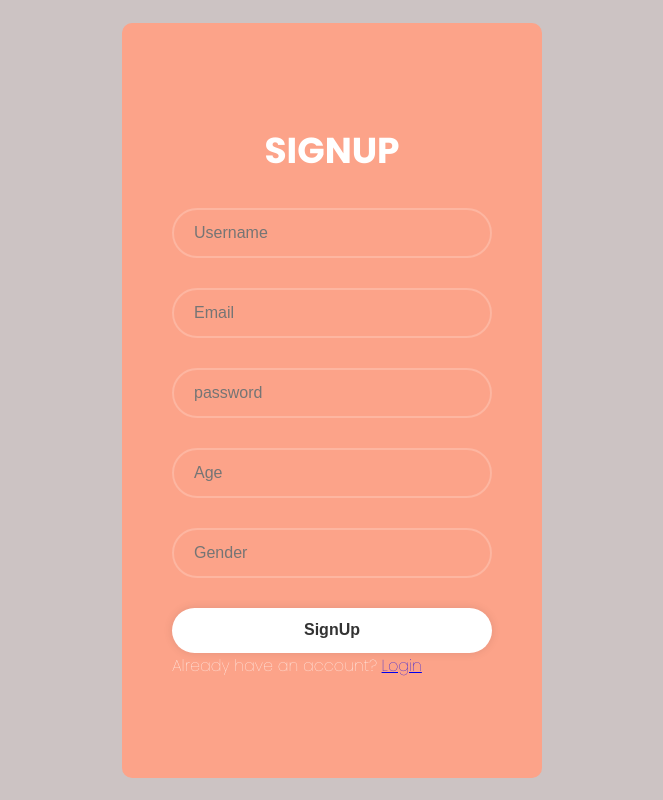
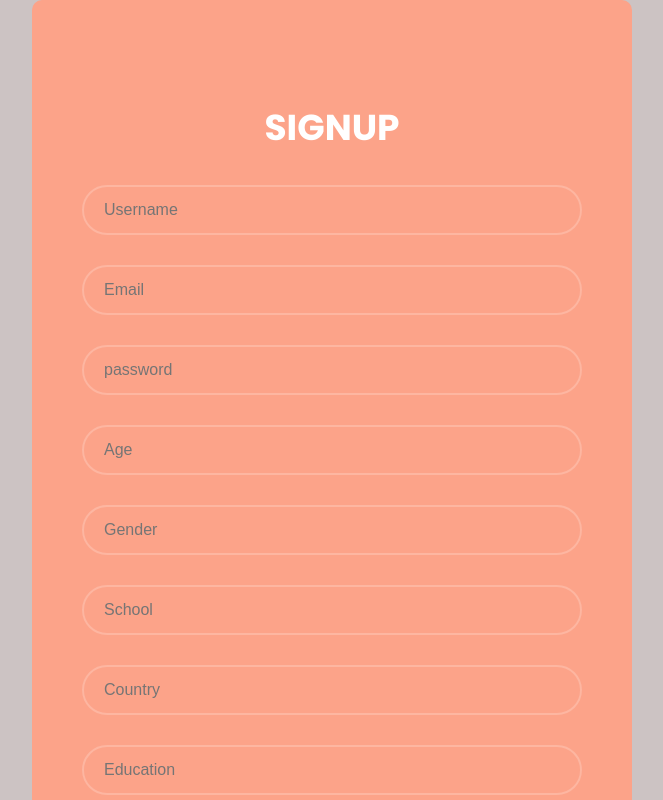
Before and after one commit to Rowaida-Ali/fatayat_elkwa, a React (Create React App) app in the folder frontend/login/: page /signup in a window 1280 px wide. Shown: the top 800 px of the page, without its empty margins (308-971 px from the left). Built offline with nearby package versions, Linux system fonts and the light colour scheme.

Commit message:
homepage & apifor signup

```diff
--- a/frontend/login/src/components/Homepage/homepage.css
+++ b/frontend/login/src/components/Homepage/homepage.css
@@ -1,24 +1,25 @@
-.home{
+/*.home{
     width: 420px;
-    background: #fca389;
+    height: 500px;
+
     color: #fff;
     border-radius: 10px ;
     padding: 30px 40px;
-}
+}*/
 .home h1 {
     font-size: 36px;
     text-align: center;
 }
-.home button{
-    width: 100%;
-    height: 45px;
+.home .items{
+    width:800px ;
+    height: 80px;
     background: #fff;
-    border: none;
     outline: none;
+    border: 2px solid rgba(255,255,255, .2);
     border-radius: 40px;
-    box-shadow: 0 0 10px rgba(0, 0, 0, .1);
-    cursor: pointer;
     font-size: 16px;
-    color: #333;
-    font-weight: 700;
+    color: #0c0c0c;
+    padding: 20px 45px 20px 20px;
+    margin: 30px 0 ;
+    text-align: center;
 }
--- a/frontend/login/src/components/Homepage/homepage.jsx
+++ b/frontend/login/src/components/Homepage/homepage.jsx
@@ -2,13 +2,14 @@ import React from 'react'
 import './homepage.css';
 const HomePage = ()=> {
     return(
-        <div className='home'>
-           <h1>Home page</h1>
-           <div className='content'>
-            <button type=''>TO-DO List</button>
-            <button type=''>Study Abroad</button>
-            <button type=''>Taking Notes</button>
+        <div class="home">
+           <h1>Home</h1>
+           <div>
+           <div class='items'>  <b>TO-DO List</b> </div>
+            <div class='items'> <b>Study Abroad</b> </div>
+            <div class='items'> <b>Taking Notes</b> </div>
            </div>
+
         </div>
     );
 };
--- a/frontend/login/src/components/LoginForm/LoginForm.jsx
+++ b/frontend/login/src/components/LoginForm/LoginForm.jsx
@@ -27,6 +27,7 @@ const LoginForm = () => {
         <div className='wrapper'>
                 <h1>LogIn</h1>
                 <form onSubmit={handleSubmit}>
+
                 <div className="input-box">
                     <input type="text" placeholder='Email' required
                     value={email}
@@ -35,6 +36,7 @@ const LoginForm = () => {
 
                     <MdEmail className='icon' />
                 </div>
+
                 <div className="input-box">
                     <input type="password" placeholder='password' required
                     value={password}
--- a/frontend/login/src/components/SignupForm/SignupForm.css
+++ b/frontend/login/src/components/SignupForm/SignupForm.css
@@ -1,5 +1,5 @@
 .signup-wrapper{
-    width: 420px;
+    width: 600px;
     margin: auto;
     background: #fca389;
     color: #fff;
@@ -31,6 +31,9 @@
 .input-box input ::placeholder{
     color: #fff;
 }
+.signup-wrapper .update{
+    text-align:left;
+}
 .signup-wrapper button{
     width: 100%;
     height: 45px;
@@ -43,6 +46,7 @@
     font-size: 16px;
     color: #333;
     font-weight: 700;
+    margin-bottom: 20px;
 }
 .signup-wrapper .Login-link{
     font-size: 14.5px;
--- a/frontend/login/src/components/SignupForm/SignupForm.jsx
+++ b/frontend/login/src/components/SignupForm/SignupForm.jsx
@@ -1,30 +1,84 @@
-import React from 'react'
+import React, { useState } from 'react'
 import './SignupForm.css';
+const SignupForm = () => {
+    const [password, setPassword] = useState('');
+    const [email, setEmail] = useState('');
+    const [Gender,setGender]=useState('');
+    const [age, setAge] = useState('');
+    const [school, setSchool] = useState('');
+    const [username, setUsername] = useState('');
+    const [country, setCountry] = useState('');
+    const [education, setEducation] = useState('');
 
-const SignupForm = () => {
+
+    const handleSubmit = async (event) => {
+      event.preventDefault();
+      try {
+        const response = await fetch('http://localhost:5000/login ', {
+          method: 'POST',
+          headers: {
+            'Content-Type': 'application/json',
+          },
+          body: JSON.stringify({ password,email }),
+        });
+        const data = await response.json();
+        console.log(data);
+     } catch (error) {
+        console.error('Error:', error);
+      }
+   }
     return (
         <div style={{color:'gray'}}>
         <div className='signup-wrapper' >
-            <form action=''>
                 <h1>SIGNUP</h1>
+                <form onSubmit={handleSubmit}>
                 <div className="input-box">
-                    <input type="text" placeholder='Username' required/>
+                    <input type="text" placeholder='Username' required
+                    value={username}
+                    onChange={(e) =>
+                    setUsername(e.target.value) }/>
+                </div>
 
+                <div className="input-box">
+                    <input type="text" placeholder='Email' required
+                     value={email} onChange={(e) =>
+                    setEmail(e.target.value) } />
                 </div>
+
                 <div className="input-box">
-                    <input type="text" placeholder='Email' required/>
+                    <input type="password" placeholder='password' required
+                     value={password} on onChange={(e)=>
+                    setPassword(e.target.value)  }/>
+                </div>
 
+                <div className="input-box">
+                    <input type="number" placeholder='Age' required
+                     value={age} on onChange={(e)=>
+                    setAge(e.target.value)  }/>
                 </div>
+
                 <div className="input-box">
-                    <input type="password" placeholder='password' required/>
+                    <input type="text" placeholder='Gender' required
+                     value={Gender} on onChange={(e)=>
+                    setGender(e.target.value)  }/>
                 </div>
+
                 <div className="input-box">
-                    <input type="number" placeholder='Age' required/>
+                    <input type="text" placeholder='School' required
+                     value={school} on onChange={(e)=>
+                    setSchool(e.target.value)  }/>
+                </div>
 
+                <div className="input-box">
+                    <input type="text" placeholder='Country' required
+                     value={country} on onChange={(e)=>
+                    setCountry(e.target.value)  }/>
                 </div>
+
                 <div className="input-box">
-                    <input type="text" placeholder='Gender' required/>
-
+                    <input type="text" placeholder='Education' required
+                     value={education} on onChange={(e)=>
+                    setEducation(e.target.value)  }/>
                 </div>
                 <button type="submit">SignUp</button>
                 <div className="register-link"></div>
```
